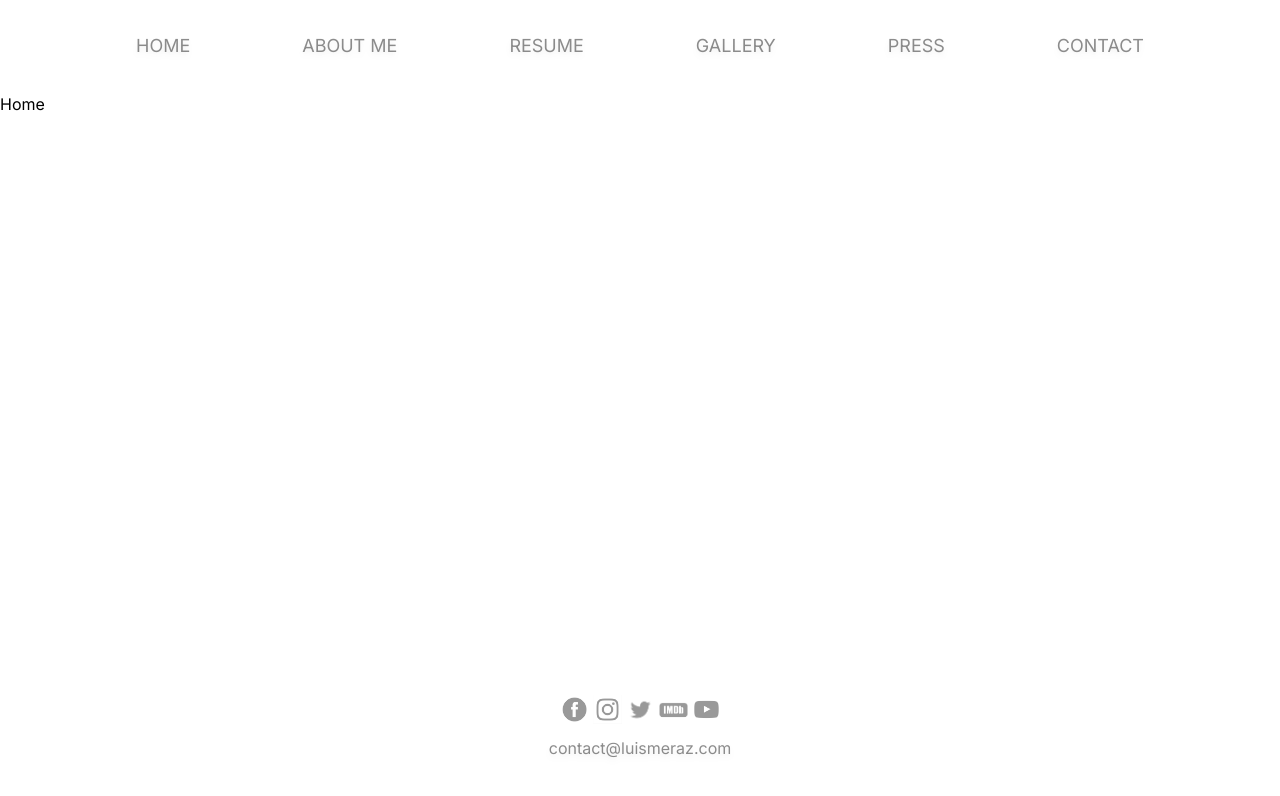
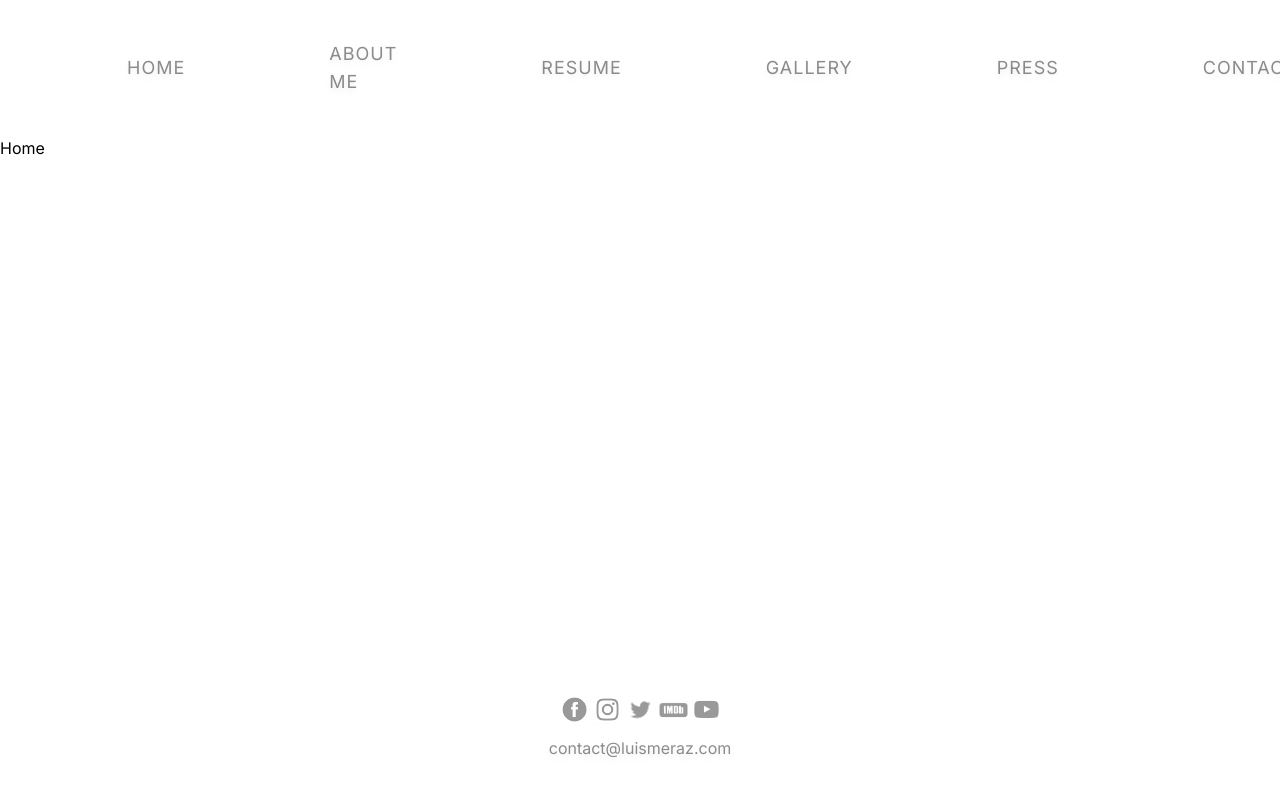
Before and after one commit to juhyeh/actor-website, a Next.js app: page / in a window 1280 px wide. Shown: the top 796 px of the page. Built offline with nearby package versions, Linux system fonts and the light colour scheme.

Commit message:
need to center header

```diff
--- a/app/globals.css
+++ b/app/globals.css
@@ -6,7 +6,13 @@
 
 /* Nav/Header component */
 .black_btn {
-  @apply transition-all hover:underline hover:underline-offset-8 text-center text-lg flex items-center justify-center text-neutral-700/60 drop-shadow-md px-14;
+  @apply relative ml-36 tracking-[1px] text-neutral-700/60 drop-shadow-md hover:text-gray-600 text-lg;
+}
+.black_btn::after {
+  @apply content-[''] bg-gray-600 h-[3px] w-[0%] left-0 -bottom-[5px] rounded-xl absolute duration-300;
+}
+.black_btn:hover::after {
+  @apply w-[100%];
 }
 
 .dropdown {
--- a/components/Header.jsx
+++ b/components/Header.jsx
@@ -12,9 +12,8 @@ const Header = () => {
   return (
     <nav>
       {/** Desktop Navigation */}
-      {/* <div className="sm:flex hidden"> */}
       <div className="header">
-        <div class="flex justify-center p-8">
+        <div class="flex justify-center items-center p-10">
           <Link href="/" className="black_btn">
             HOME
           </Link>
```
